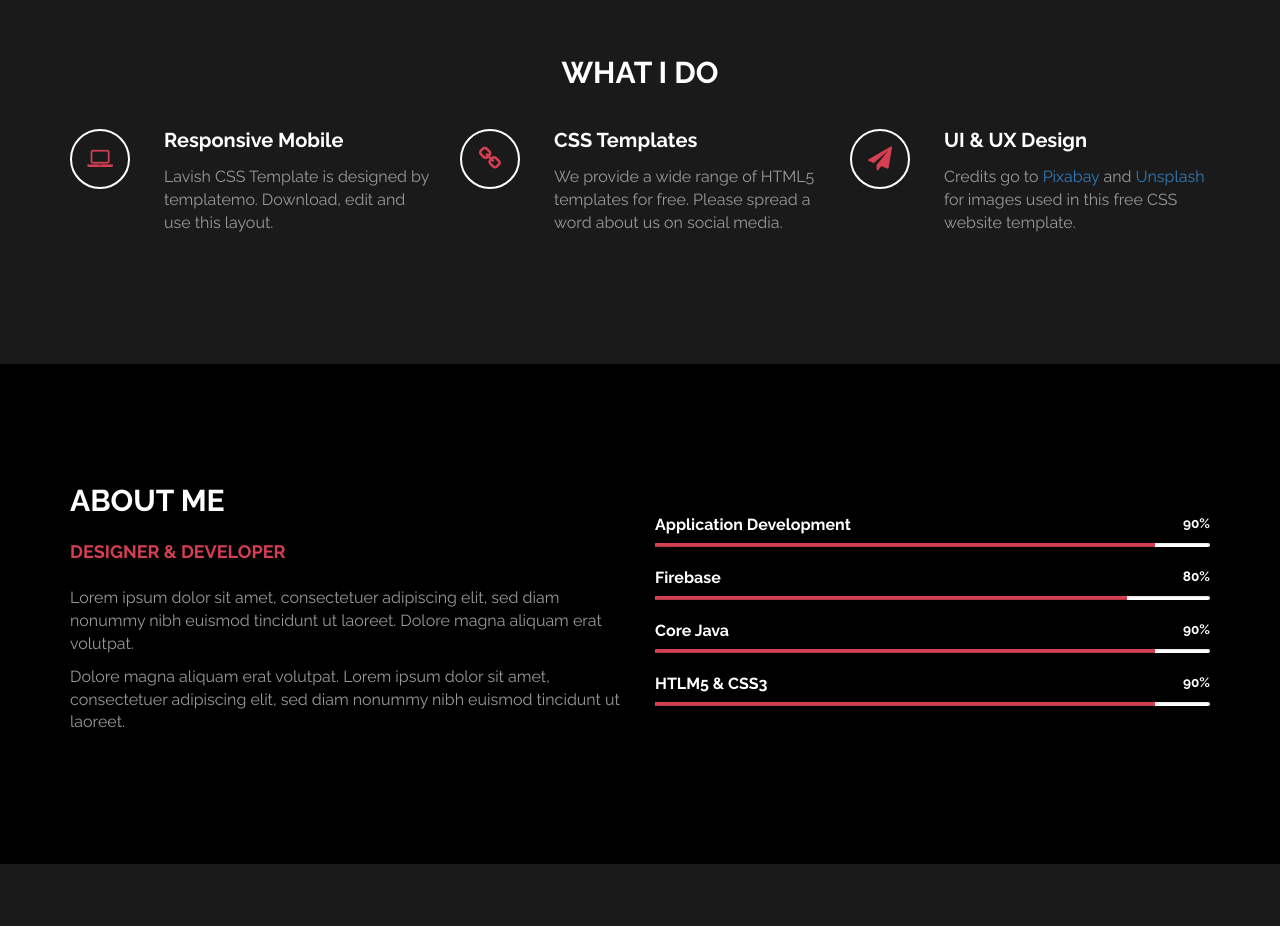
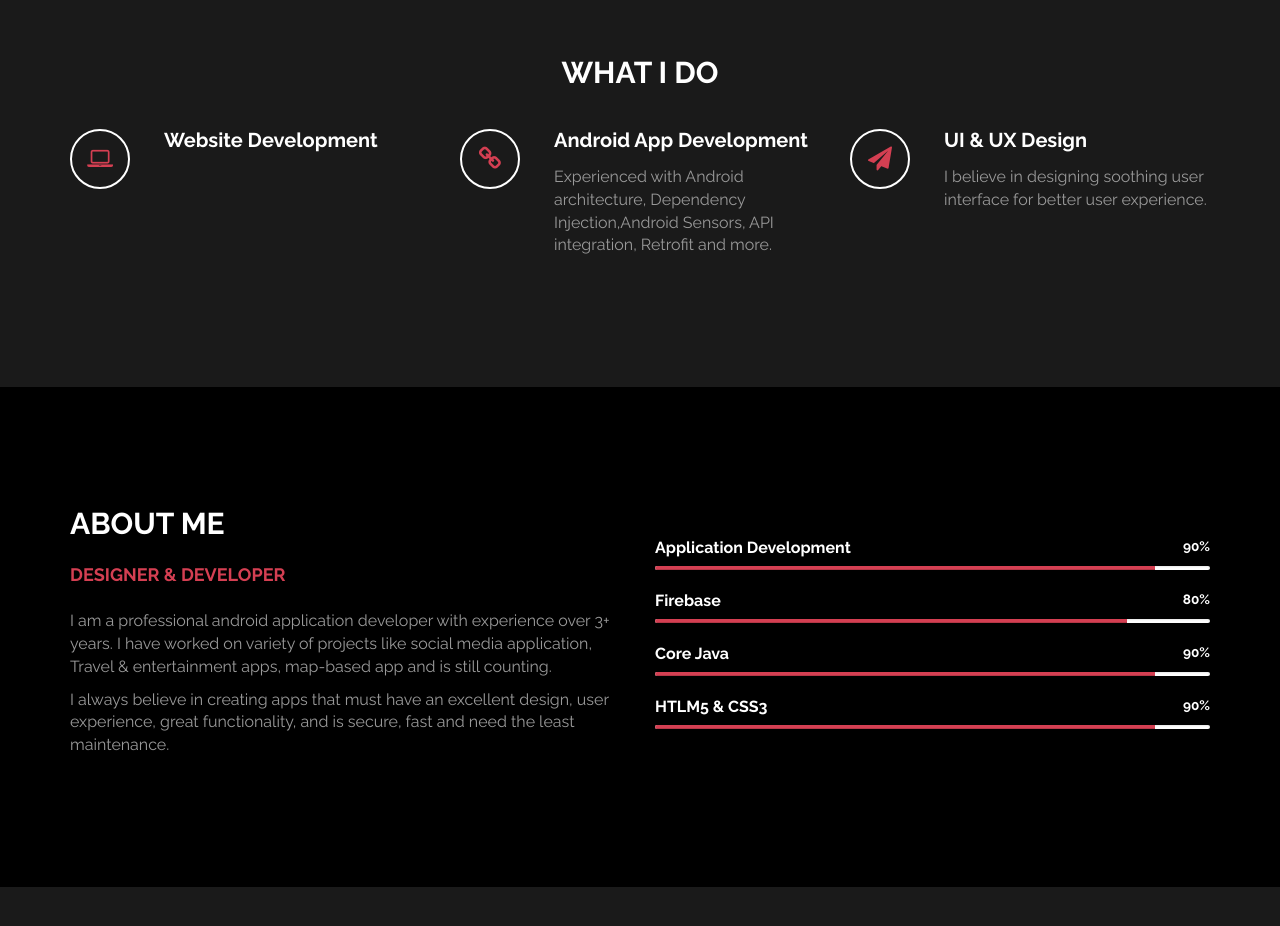
Before and after one commit to abhigitzone/abhigitzone.github.io, a plain HTML site: page index.html in a window 1280 px wide. Shown: the part 740-1666 px from the top of the page. Drawn offline with Linux system fonts and the light colour scheme.

Commit message:
Update index.html

```diff
--- a/index.html
+++ b/index.html
@@ -71,8 +71,8 @@
 								<i class="fa fa-laptop"></i>
 							</div>
 							<div class="media-body">
-								<h3 class="media-heading">Responsive Mobile</h3>
-								<p>Lavish CSS Template is designed by templatemo. Download, edit and use this layout.</p>
+								<h3 class="media-heading">Website Development</h3>
+								<p></p>
 							</div>
 						</div>
 					</div>
@@ -83,8 +83,9 @@
 								<i class="fa fa-link"></i>
 							</div>
 							<div class="media-body">
-								<h3 class="media-heading">CSS Templates</h3>
-								<p>We provide a wide range of HTML5 templates for free. Please spread a word about us on social media.</p>
+								<h3 class="media-heading">Android App Development</h3>
+								<p>Experienced with Android architecture, Dependency Injection,Android Sensors, API integration, Retrofit and
+									more.</p>
 							</div>
 						</div>
 					</div>
@@ -96,7 +97,7 @@
 							</div>
 							<div class="media-body">
 								<h3 class="media-heading">UI &AMP; UX Design</h3>
-								<p>Credits go to <a rel="nofollow" href="https://pixabay.com">Pixabay</a> and <a rel="nofollow" href="http://unsplash.com">Unsplash</a> for images used in this free CSS website template.</p>
+								<p>I believe in designing soothing user interface for better user experience.</p>
 							</div>
 						</div>
 					</div>
@@ -113,8 +114,11 @@
 					<div class="col-md-6 col-xs-11 wow fadeInLeft" data-wow-delay="0.9s">
 						<h2>ABOUT ME</h2>
 						<h4>DESIGNER &AMP; DEVELOPER</h4>
-						<p>Lorem ipsum dolor sit amet, consectetuer adipiscing elit, sed diam nonummy nibh euismod tincidunt ut laoreet. Dolore magna aliquam erat volutpat.</p>
-						<p>Dolore magna aliquam erat volutpat. Lorem ipsum dolor sit amet, consectetuer adipiscing elit, sed diam nonummy nibh euismod tincidunt ut laoreet.</p>
+						<p>I am a professional android application developer with experience over 3+ years. I have worked on variety of projects
+							like social media application, Travel & entertainment apps, map-based app and is still counting.
+						</p>
+						<p>I always believe in creating apps that must have an excellent design, user experience, great functionality, and is
+						secure, fast and need the least maintenance.</p>
 					</div>
 					<div class="col-md-6 col-xs-11 wow fadeInRight" data-wow-delay="0.9s">
 						<span class="text-top">Application Development<small>90%</small></span>
```
